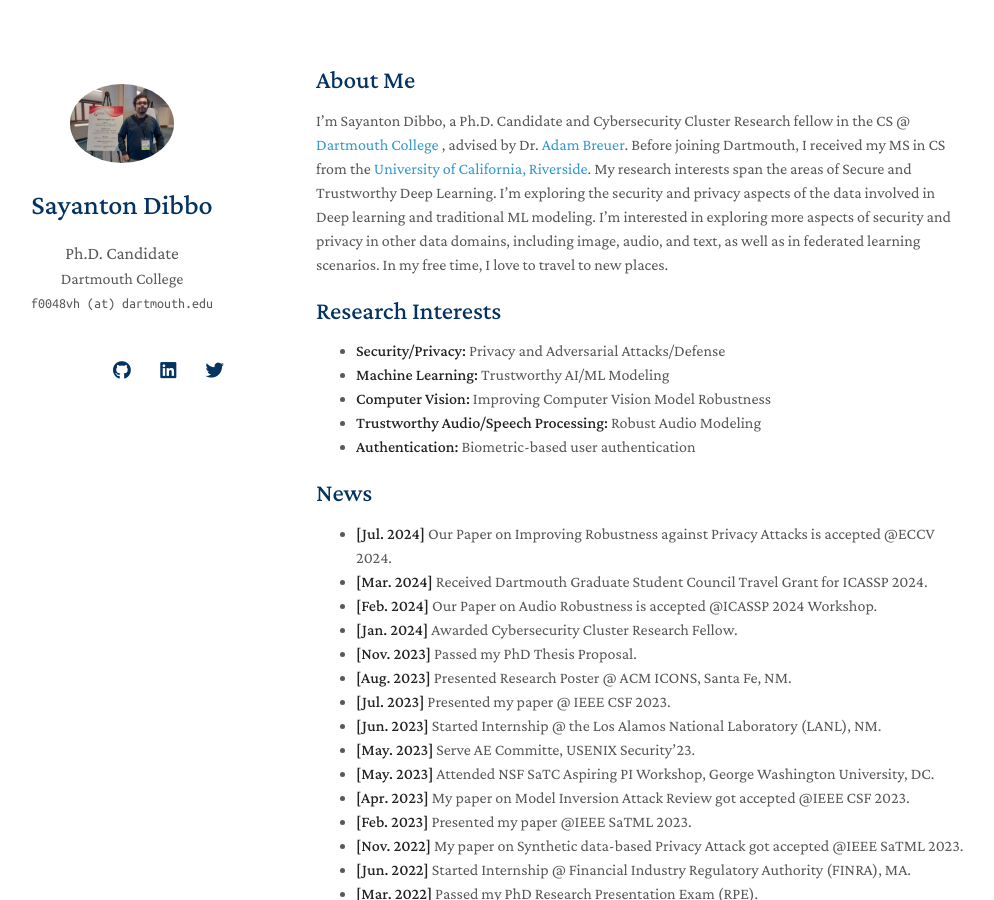
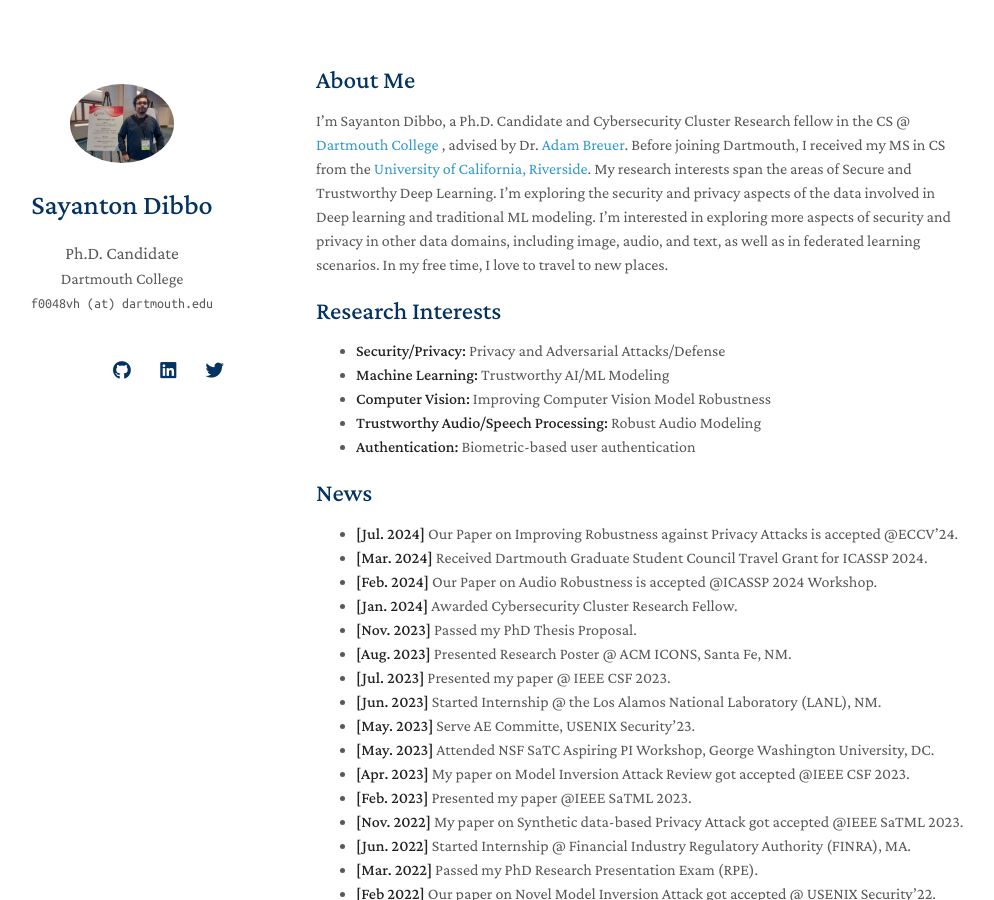
Before and after one commit to SayantonDibbo/SayantonDibbo.github.io, a Jekyll site: the page built from index.md, in a window 1280 px wide and 900 px high. Shown: the whole window, without its empty margins (154-1148 px from the left). Built offline with Jekyll 4.4.1, drawn with Linux system fonts in a browser that asks for light colours; nearby versions of some CDN libraries; a style sheet for code colours, icons or effects is not loaded; our own code applies the rules of GitHub Pages for plain Markdown files.

Commit message:
Update index.md

```diff
--- a/index.md
+++ b/index.md
@@ -20,7 +20,7 @@ In my free time, I love to travel to new places.
 
 ## News
 
-- **[Jul. 2024]** Our Paper on Improving Robustness against Privacy Attacks is accepted @ECCV 2024.
+- **[Jul. 2024]** Our Paper on Improving Robustness against Privacy Attacks is accepted @ECCV'24.
 - **[Mar. 2024]** Received Dartmouth Graduate Student Council Travel Grant for ICASSP 2024.
 - **[Feb. 2024]** Our Paper on Audio Robustness is accepted @ICASSP 2024 Workshop.
 - **[Jan. 2024]** Awarded Cybersecurity Cluster Research Fellow.
```
